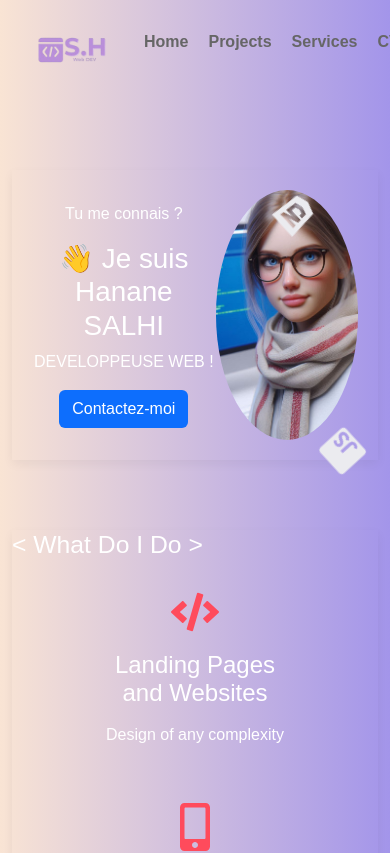
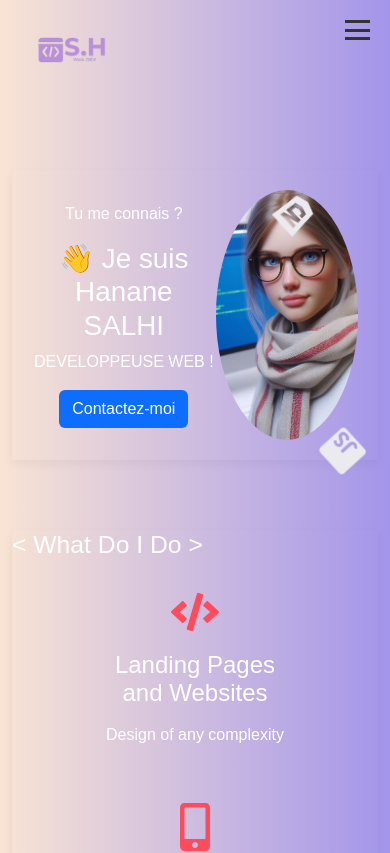
Before and after one commit to hanane75/portfolio, a React (Create React App) app in the folder salhi.hanane/: page /#/ in a window 390 px wide. Shown: the top 853 px of the page. Built offline with nearby package versions, Linux system fonts and the light colour scheme.

Commit message:
mise en page

```diff
--- a/salhi.hanane/src/App.css
+++ b/salhi.hanane/src/App.css
@@ -25,16 +25,17 @@ section, .projects-section {
   margin-bottom: 70px;
 }
 
-.container, .contact-section {
+.container-fluid, .contact-section {
   margin: 0 auto;
   padding-left: 50px;
   padding-right: 50px;
   background: linear-gradient(to right, #f9e4d4, #a395ea);
   color: var(--primary-text);
   font-family: Arial, sans-serif;
-  max-width: 1200px;
+  max-width: 100%;
 }
 
+/* Styles de base pour le header */
 .header {
   display: flex;
   justify-content: space-between;
@@ -80,6 +81,60 @@ section, .projects-section {
 .nav ul li a:hover {
   color: var(--black);
 }
+
+/* Styles pour le menu hamburger */
+.hamburger {
+  display: none;
+  flex-direction: column;
+  justify-content: space-between;
+  width: 25px;
+  height: 20px;
+  cursor: pointer;
+  position: absolute;
+  right: 20px; /* Positionné à droite */
+  top: 20px;  /* Ajuste la distance du haut */
+  background-color: transparent; /* Fond transparent */
+  border: none; /* Supprimer les bordures */
+}
+
+.hamburger div {
+  width: 100%;
+  height: 3px;
+  background-color: var(--black); /* Couleur des barres */
+}
+
+/* Styles responsive */
+@media (max-width: 768px) {
+  .nav ul {
+    display: none;
+    flex-direction:row-reverse;
+    position: absolute;
+    top: 60px; /* Ajuste selon la hauteur de ton header */
+    right: 0;
+    background-color: none;
+    width: 100%;
+    padding: 10px 0;
+  }
+
+  .nav ul.active {
+    display: flex;
+
+  }
+
+  .hamburger {
+    display: flex;
+  }
+
+  .nav ul li {
+    text-align: center;
+    padding: 10px 0;
+  }
+
+  .nav ul li a {
+    font-size: 1.2rem;
+  }
+}
+
 
 .btn {
   padding: 10px 20px;
@@ -227,7 +282,7 @@ section, .projects-section {
   justify-content: space-between;
   align-items: center;
   padding: 20px;
-  background-color: #fff;
+  background-color: none;
   border-radius: 10px;
   box-shadow: 0 4px 8px rgba(0, 0, 0, 0.1);
   margin: 10px;
--- a/salhi.hanane/src/components/Contact.jsx
+++ b/salhi.hanane/src/components/Contact.jsx
@@ -32,7 +32,7 @@ const ContactForm = () => {
   };
 
   return (
-    <section className="contact-section padding-section">
+    <section id='contact' className="contact-section padding-section">
       <h2>{"< Contactez-moi >"}</h2>
       {submitted ? (
         <div className="thank-you-message">
--- a/salhi.hanane/src/components/Header.jsx
+++ b/salhi.hanane/src/components/Header.jsx
@@ -1,25 +1,42 @@
-import React from 'react';
+import React, { useState } from 'react';
 
 const Header = () => {
+  // État pour gérer l'ouverture/fermeture du menu
+  const [isOpen, setIsOpen] = useState(false);
+
+  // Fonction pour basculer l'état du menu
+  const toggleMenu = () => {
+    setIsOpen(!isOpen);
+  };
+
   return (
     <header className="header">
       <div className="logo">
         <img src={`${process.env.PUBLIC_URL}/logo.png`} alt="Logo" />
 
       </div>
+
+      {/* Icône du menu hamburger */}
+      <div className="hamburger" onClick={toggleMenu}>
+        <div></div>
+        <div></div>
+        <div></div>
+      </div>
+
       <nav className="nav">
-        <ul>
+        {/* Appliquer la classe 'active' lorsque le menu est ouvert */}
+        <ul className={isOpen ? 'active' : ''}>
           <li><a href="#home">Home</a></li>
-          <li><a href="#Projects">Projects</a></li>
+          <li><a href="#projects">Projects</a></li>
           <li><a href="#services">Services</a></li>
-          <li><a href={`${process.env.PUBLIC_URL}/cv salhi hanane.pdf`} target="_blank" rel="noopener noreferrer">
-            CV
-          </a></li>
+          <li>
+            <a href={`${process.env.PUBLIC_URL}/cv-salhi-hanane.pdf`} target="_blank" rel="noopener noreferrer">
+              CV
+            </a>
+          </li>
+          <li><a href="#contact">Contact</a></li>
         </ul>
       </nav>
-      <div className="contact-button">
-        <a href="#contact" className="btn bg-primary text-white bg-hover-primary">CONTACT</a>
-      </div>
     </header>
   );
 };
--- a/salhi.hanane/src/components/Home.jsx
+++ b/salhi.hanane/src/components/Home.jsx
@@ -11,7 +11,7 @@ import Services from './Services';
 const Home = () => {
   return (
 
-    <section className='container '>
+    <section className='container-fluid '>
         <Header />
         <HeroSection />
         <Services />
--- a/salhi.hanane/src/components/ProjectsComponent.jsx
+++ b/salhi.hanane/src/components/ProjectsComponent.jsx
@@ -32,7 +32,7 @@ const ProjectsComponent = () => {
   };
 
   return (
-    <section  id='#Projects' className="skills-projects-section">
+    <section  id='Projects' className="skills-projects-section">
       <section className="projects-section padding-section">
         <h2 className="skills-title">{"< projets >"}</h2>
 
--- a/salhi.hanane/src/components/Services.jsx
+++ b/salhi.hanane/src/components/Services.jsx
@@ -4,7 +4,7 @@ import { FaCode, FaMobileAlt, FaLaptopCode, FaTools } from 'react-icons/fa'; //
 
 const Services = () => {
   return (
-    <section id="what-i-do" className="services">
+    <section id="services" className="services">
       <h2>{" < What Do I Do >"}</h2>
       <div className="services-container">
         <div className="service-item">
```
